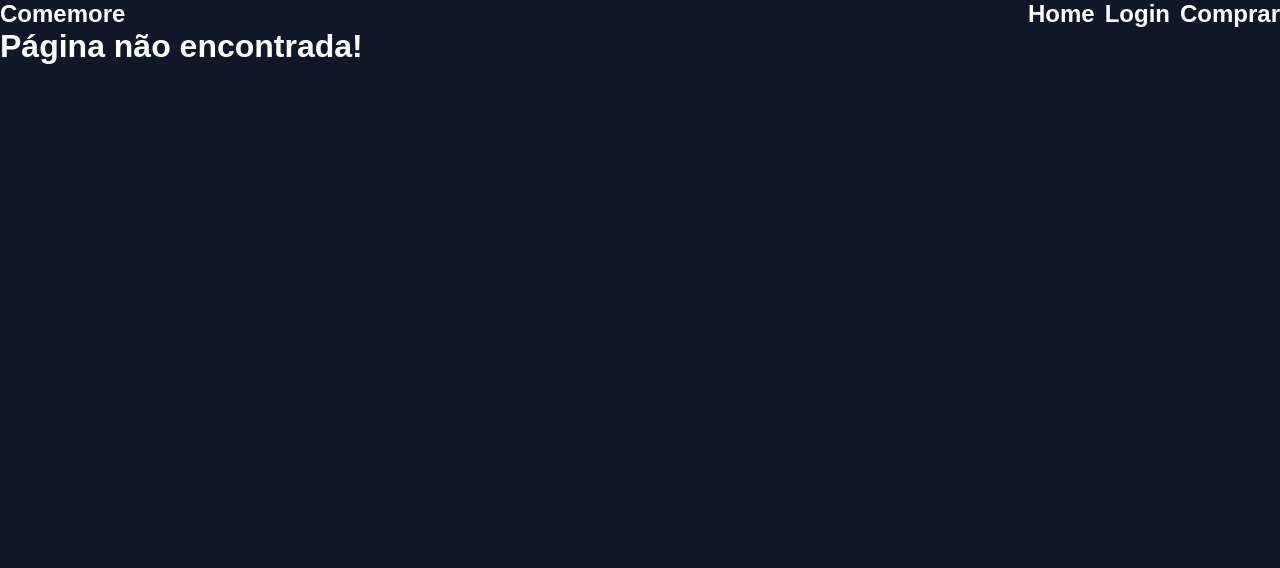
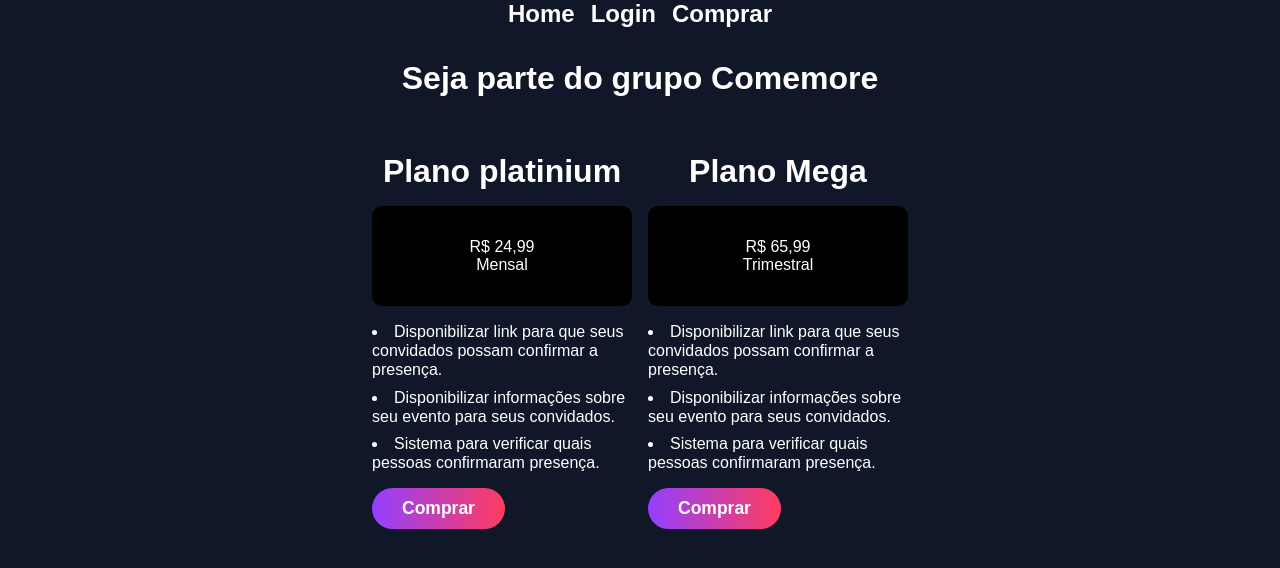
Before and after one commit to S1NS3RO/Comemore, a Next.js app: page /comprar in a window 1280 px wide. Before the commit this address had no page. Shown: the top 568 px of the page. Built offline with nearby package versions, Linux system fonts and the light colour scheme.

Commit message:
Estrutura de páginas

```diff
--- a/src/app/(home)/page.tsx
+++ b/src/app/(home)/page.tsx
@@ -3,11 +3,10 @@ import Button from '@/components/Button'
 
 export default function Home() {
   return (
-    <>
-      <div className='home'>
+    <><div className="home">
       <div className='home-text'>
         <h1>Seu evento conectado</h1>
-          <Button text={'Saber mais'} />
+        <Button text={'Saber mais'} href="/about" />
       </div>
       <div className='home-img'>
         <img
--- /dev/null
+++ b/src/app/comprar/page.tsx
@@ -0,0 +1,48 @@
+import '@/styles/p-comprar.scss'
+import Button from "@/components/Button"
+
+export default function Comprar() {
+  return (
+    <>
+      <h1>Seja parte do grupo Comemore</h1>
+      <div className='plans'>
+        <div className='plan'>
+          <h1>Plano platinium</h1>
+          <div className='price'>
+            R$ 24,99
+            <div>Mensal</div>
+          </div>
+          <ul>
+            <li>
+              Disponibilizar link para que seus convidados possam confirmar a
+              presença.
+            </li>
+            <li>
+              Disponibilizar informações sobre seu evento para seus convidados.
+            </li>
+            <li>Sistema para verificar quais pessoas confirmaram presença.</li>
+          </ul>
+          <Button text="Comprar" href="/login"/>
+        </div>
+        <div className='plan'>
+          <h1>Plano Mega</h1>
+          <div className='price'>
+            R$ 65,99
+            <div>Trimestral</div>
+          </div>
+          <ul>
+            <li>
+              Disponibilizar link para que seus convidados possam confirmar a
+              presença.
+            </li>
+            <li>
+              Disponibilizar informações sobre seu evento para seus convidados.
+            </li>
+            <li>Sistema para verificar quais pessoas confirmaram presença.</li>
+          </ul>
+          <Button text="Comprar" href="/login"/>
+        </div>
+      </div>
+    </>
+  )
+}
--- a/src/components/Button.tsx
+++ b/src/components/Button.tsx
@@ -1,15 +1,17 @@
 import '@/styles/c-button.scss'
 
 interface IButtonProps {
+  type?: string
   onClick?: () => void
   href?: string
   text: string
 }
 
-const Button: React.FC<IButtonProps> = ({ onClick, href, text }) => {
+const Button: React.FC<IButtonProps> = ({ type, onClick, href, text }) => {
   return (
     <>
       <a
+        type={type}
         className='site-button'
         onClick={onClick}
         href={href}>
--- a/src/components/Header.tsx
+++ b/src/components/Header.tsx
@@ -6,7 +6,6 @@ export default function Header() {
   return (
     <header>
       <div className='header-container'>
-        <div className='logo'>Comemore</div>
         <nav>
           <ul>
             <li>
--- a/src/styles/c-header.scss
+++ b/src/styles/c-header.scss
@@ -1,7 +1,7 @@
 header {
   .header-container {
     display: flex;
-    justify-content: space-between;
+    justify-content: center;
     flex-wrap: wrap;
     width: 100%;
     max-width: var(--global-max-width);
@@ -11,7 +11,7 @@ header {
 
     ul {
       display: flex;
-      gap: 10px;
+      gap: 1rem;
     }
   }
 }
--- a/src/styles/globals.scss
+++ b/src/styles/globals.scss
@@ -29,7 +29,12 @@ body {
   flex-direction: column;
 
   main {
+    display: flex;
+    flex-direction: column;
+    align-items: center;
     flex-grow: 1;
     color: white;
+    gap: 1.5rem;
+    padding-top: 2rem;
   }
 }
--- /dev/null
+++ b/src/styles/p-comprar.scss
@@ -0,0 +1,38 @@
+h1 {
+  text-align: center;
+}
+
+.plans {
+  display: flex;
+  gap: 1rem;
+  padding: 2rem;
+  justify-content: center;
+  max-width: 600px;
+
+  .plan {
+    display: flex;
+    flex-direction: column;
+    gap: 1rem;
+  }
+
+  .price {
+    height: 100px;
+    background: black;
+    border-radius: 10px;
+    display: flex;
+    flex-direction: column;
+    justify-content: center;
+    align-items: center;
+  }
+
+  ul {
+    display: flex;
+    flex-direction: column;
+    gap: 0.5rem;
+  }
+
+  li {
+    list-style: inside;
+    line-height: 1.2rem;
+  }
+}
--- /dev/null
+++ b/src/styles/p-login.scss
@@ -0,0 +1,6 @@
+form {
+  border: 1px solid red;
+  display: flex;
+  flex-direction: column;
+  justify-content: center;
+}
```
Also changed, not shown: src/app/login/page.tsx (+29 -2 lines), src/styles/p-home.scss (+18 -4 lines). Lines whose indentation alone changed are shown as unchanged.
